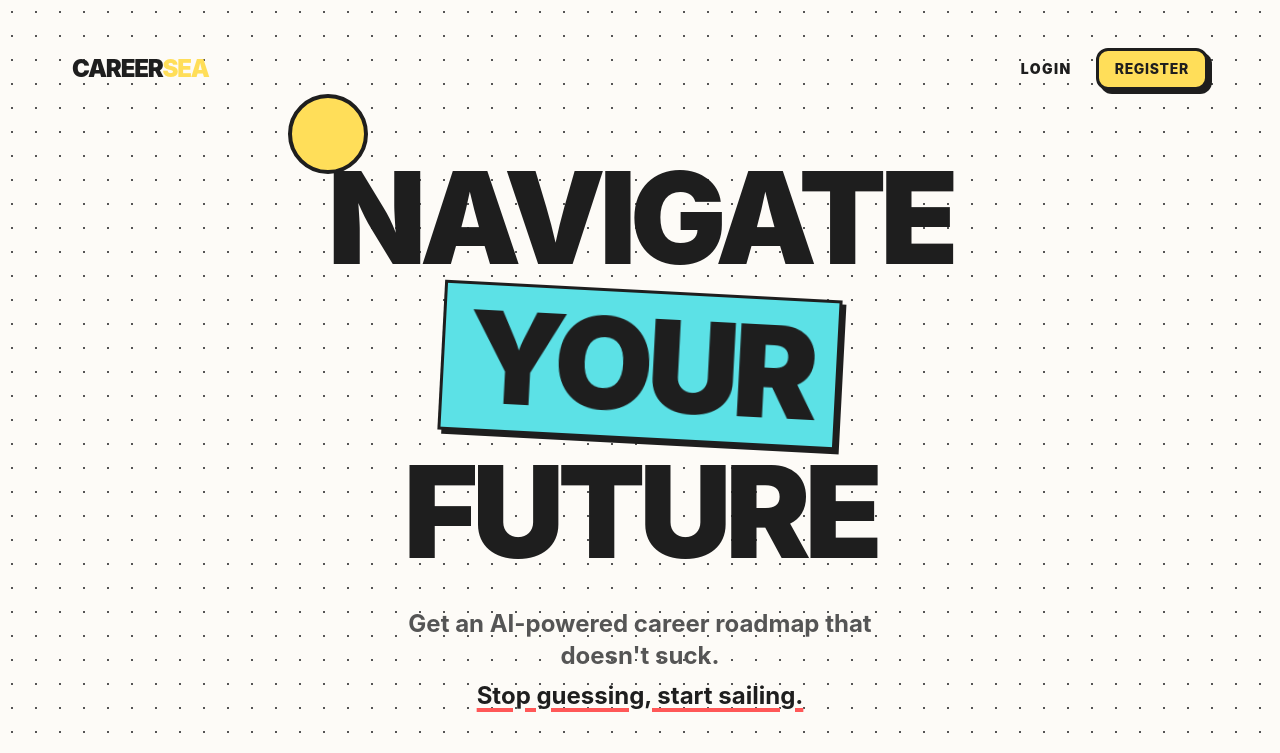
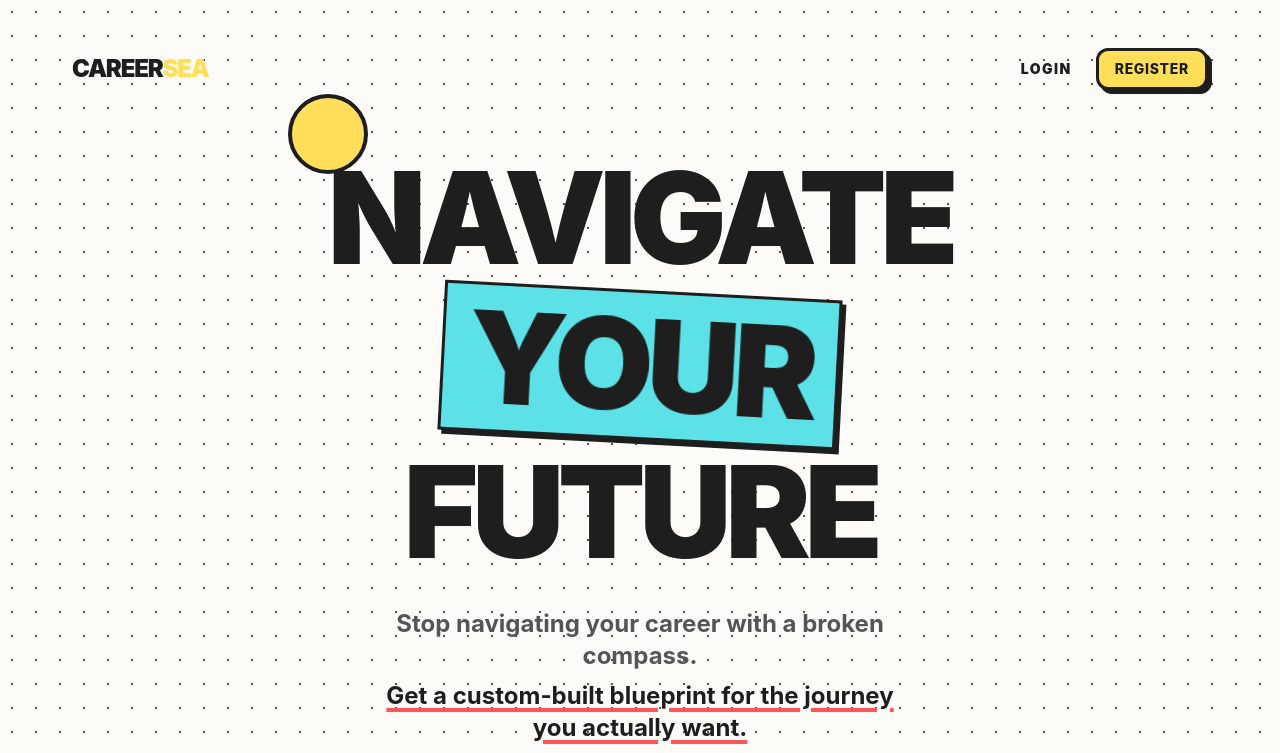
Before and after one commit to rishadtharayil/CareerSea, a React (Vite) app in the folder frontend/: page / in a window 1280 px wide. Shown: the top 753 px of the page. Built offline with nearby package versions, Linux system fonts and the light colour scheme.

Commit message:
Update home page copy to sound more human and direct

```diff
--- a/frontend/src/components/Welcome.jsx
+++ b/frontend/src/components/Welcome.jsx
@@ -27,8 +27,8 @@ const Welcome = () => {
                 </h1>
 
                 <p className="max-w-[550px] mx-auto mb-12 text-xl sm:text-2xl font-bold text-text-light leading-snug">
-                    Get an AI-powered career roadmap that doesn't suck.
-                    <span className="text-text block mt-2 underline decoration-accent decoration-4 underline-offset-4">Stop guessing, start sailing.</span>
+                    Stop navigating your career with a broken compass.
+                    <span className="text-text block mt-2 underline decoration-accent decoration-4 underline-offset-4">Get a custom-built blueprint for the journey you actually want.</span>
                 </p>
 
                 <motion.button
```
